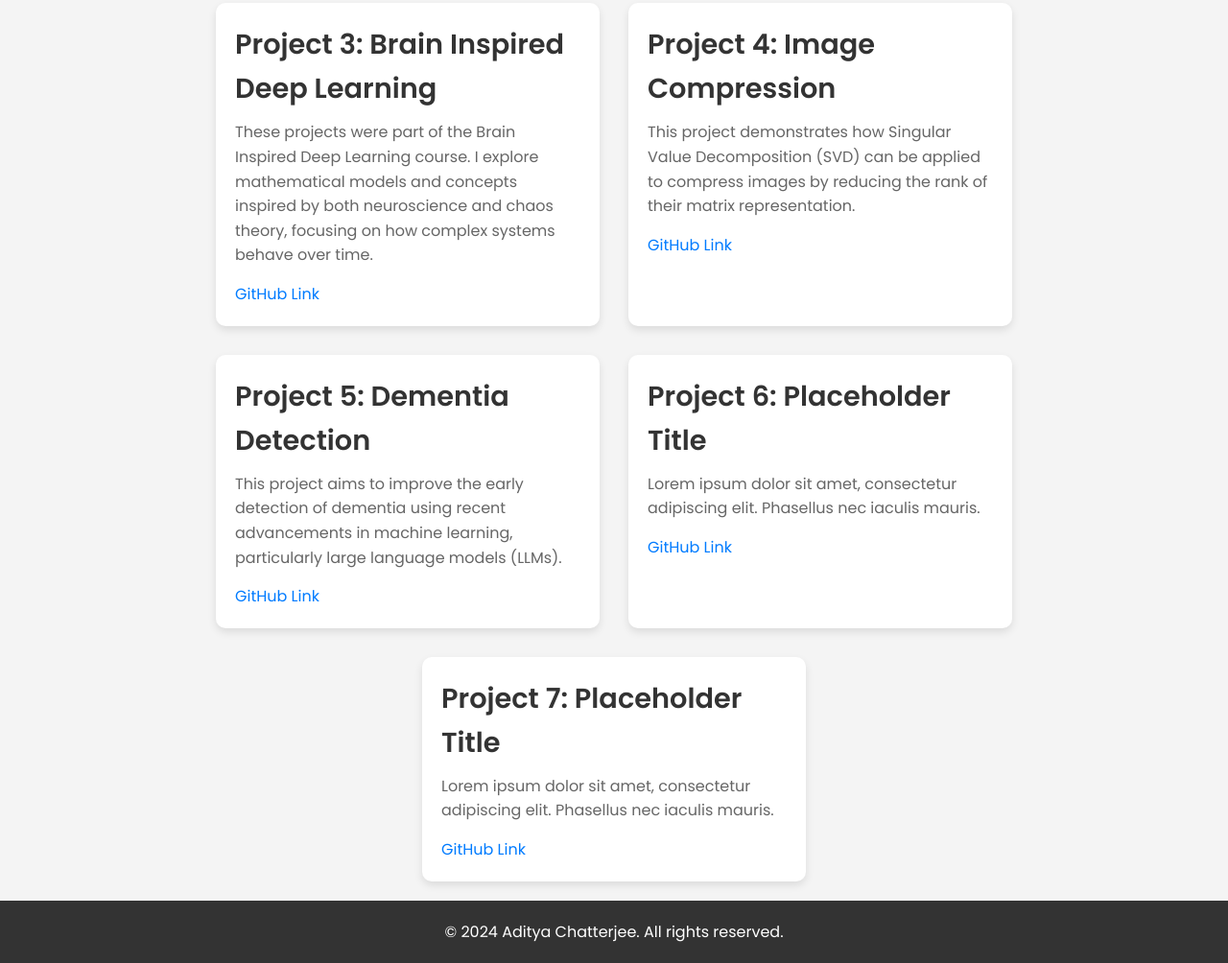
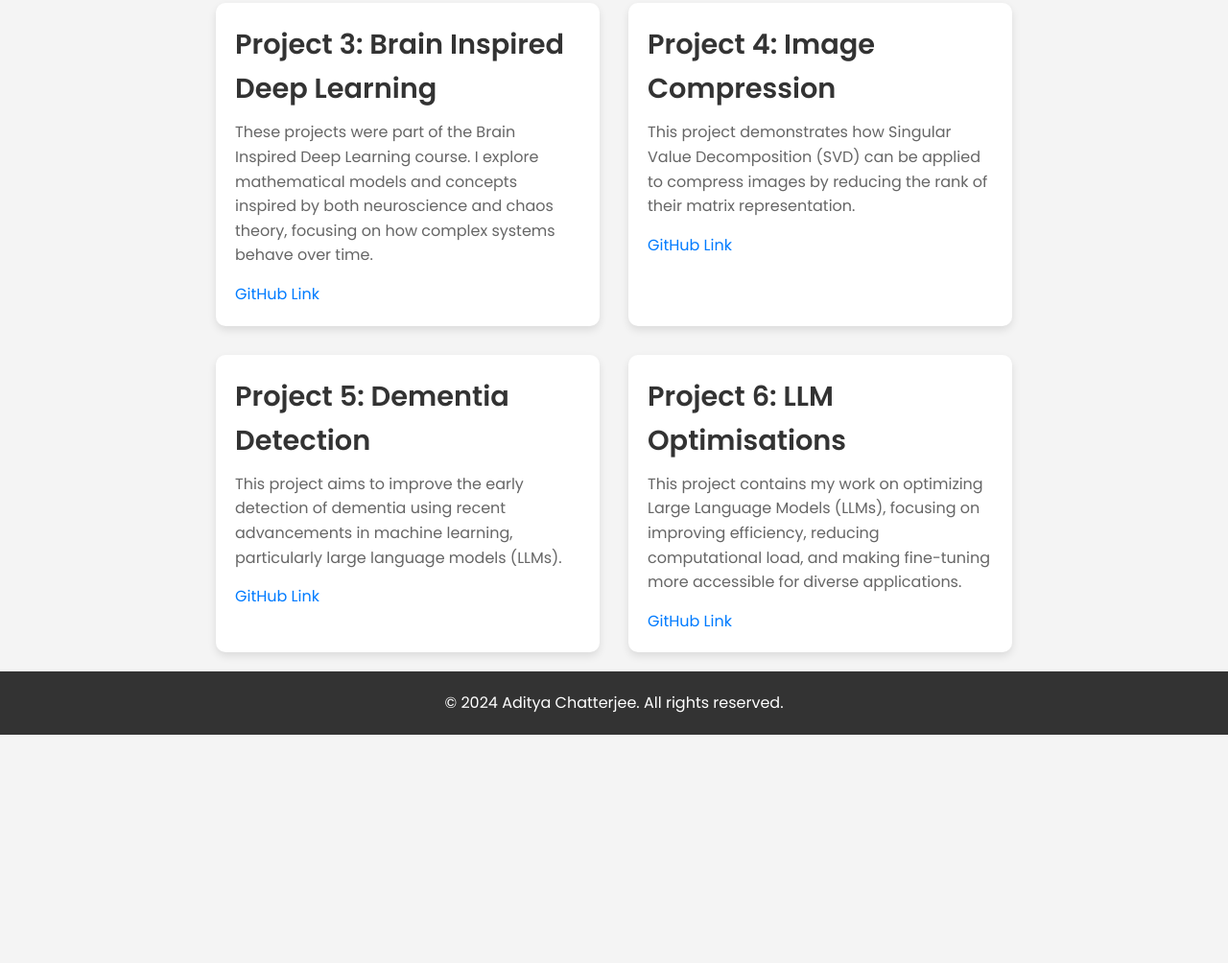
Before and after one commit to ApriCuz54/apricuz54.github.io, a plain HTML site: page docs/index.html in a window 1280 px wide. Shown: the part 1944-2948 px from the top of the page at 96% size. After the commit the page ends 2710 px from the top, so only its background shows below. Drawn offline with Linux system fonts and the light colour scheme.

Commit message:
Updated Projects

```diff
--- a/docs/index.html
+++ b/docs/index.html
@@ -63,15 +63,9 @@
         </article>
 
         <article class="project">
-            <h2>Project 6: Placeholder Title</h2>
-            <p>Lorem ipsum dolor sit amet, consectetur adipiscing elit. Phasellus nec iaculis mauris.</p>
-            <a href="#" class="project-link" target="_blank">GitHub Link</a>
-        </article>
-
-        <article class="project">
-            <h2>Project 7: Placeholder Title</h2>
-            <p>Lorem ipsum dolor sit amet, consectetur adipiscing elit. Phasellus nec iaculis mauris.</p>
-            <a href="#" class="project-link" target="_blank">GitHub Link</a>
+            <h2>Project 6: LLM Optimisations</h2>
+            <p>This project contains my work on optimizing Large Language Models (LLMs), focusing on improving efficiency, reducing computational load, and making fine-tuning more accessible for diverse applications.</p>
+            <a href="https://github.com/ApriCuz54/LLM_Optimization" class="project-link" target="_blank">GitHub Link</a>
         </article>
     </section>
 
```
